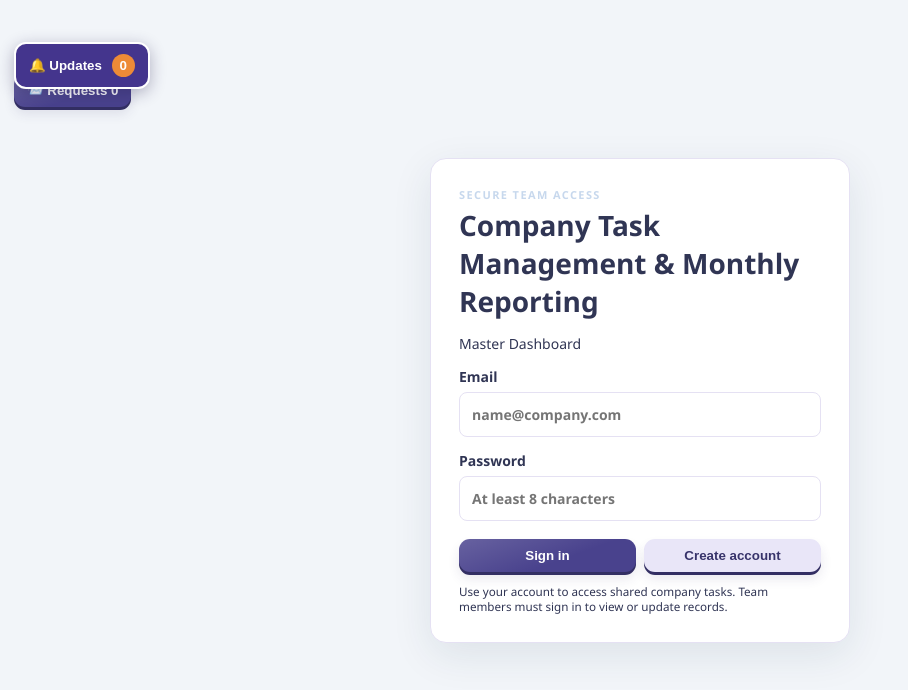
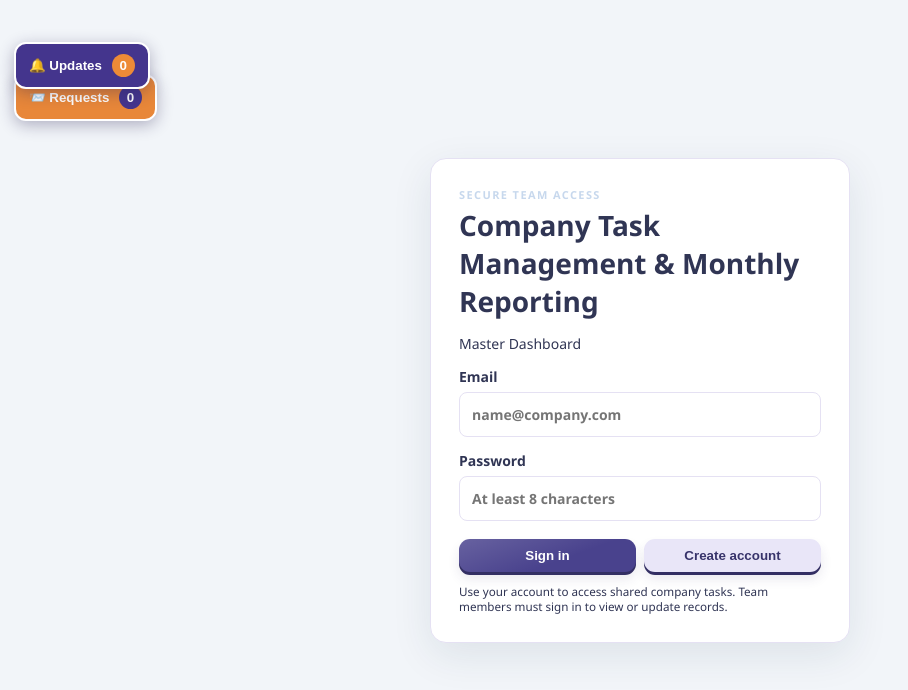
Before and after one commit to Imranalisitech/company-task-dashboard, a plain HTML site: page index.html in a window 1280 px wide. Shown: the whole page, without its empty margins (0-908 px from the left). Drawn offline with nearby package versions, Linux system fonts and the light colour scheme.

Commit message:
Style master status request notification button and badge

```diff
--- a/index.html
+++ b/index.html
@@ -999,7 +999,7 @@ setInterval(refreshSharedData,10000);setInterval(loadMasterStatusRequests,15000)
 <div id="masterRequestPanel" class="master-activity-panel" hidden><div class="master-activity-head"><b>Company status requests</b><button type="button" onclick="toggleMasterRequests(false)">✕</button></div><div id="masterRequestItems"></div></div>
 </div>
 <style>
-#masterRequestWidget .master-activity-panel{max-height:min(75vh,650px);overflow-y:auto}
+#masterRequestButton{background:#e88739;color:#fff;border:2px solid #fff;border-radius:12px;box-shadow:0 4px 16px #27205155;padding:10px 13px;font-weight:800}#masterRequestCount{display:inline-flex;min-width:23px;height:23px;align-items:center;justify-content:center;background:#44358d;color:#fff;border-radius:20px;padding:0 5px;margin-left:6px}#masterRequestWidget .master-activity-panel{max-height:min(75vh,650px);overflow-y:auto}
 .master-request-item{padding:12px;border:1px solid #d9d3f5;border-left:4px solid #6551ca;border-radius:12px;background:#f7f5ff;margin:8px 0;font-size:13px}
 .master-request-link{display:block;width:100%;text-align:left;border:0;background:transparent;color:#262263;font-weight:800;cursor:pointer;padding:4px 0}
 .master-request-actions{display:flex;gap:8px;margin-top:10px}
```
